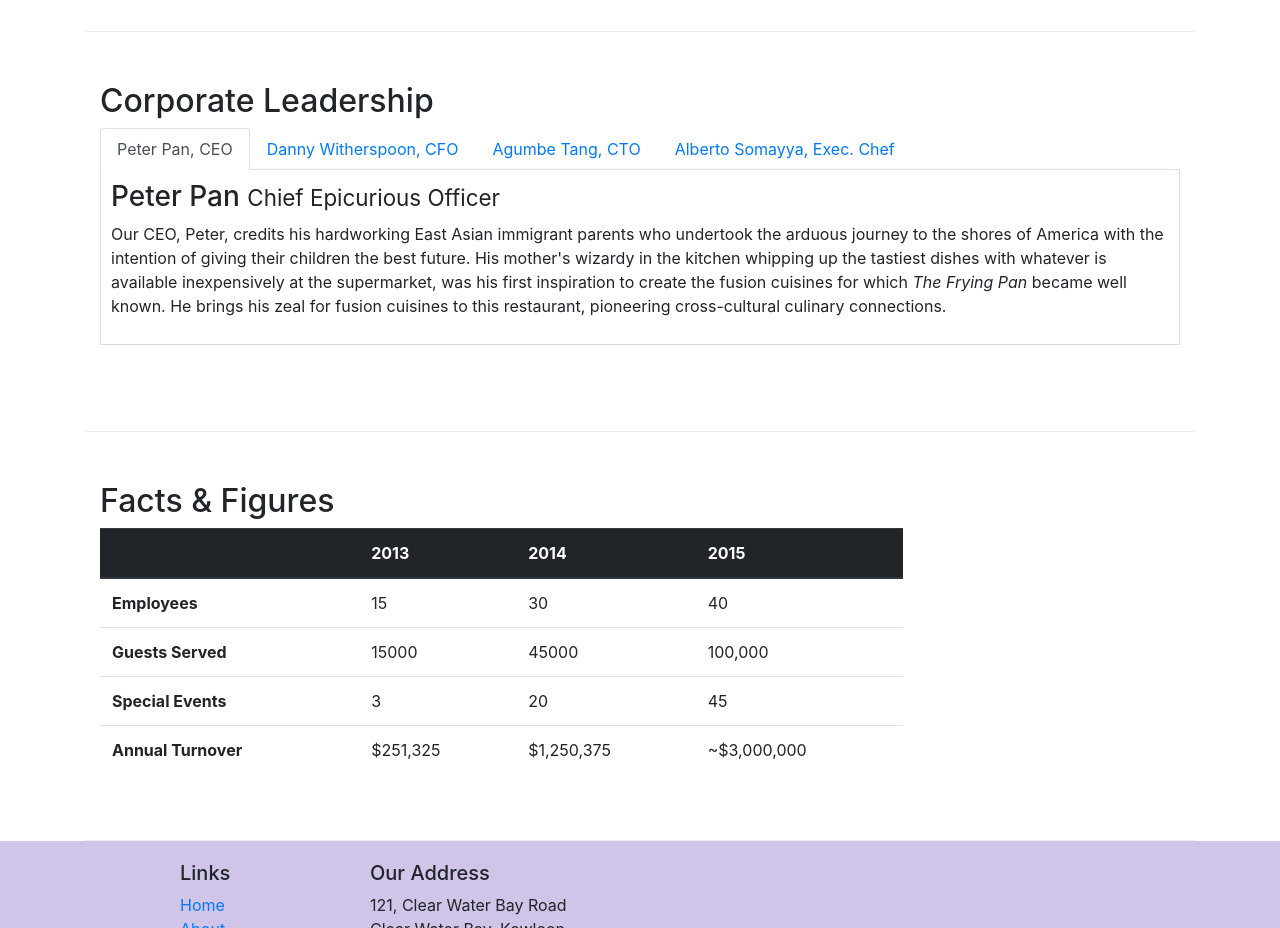
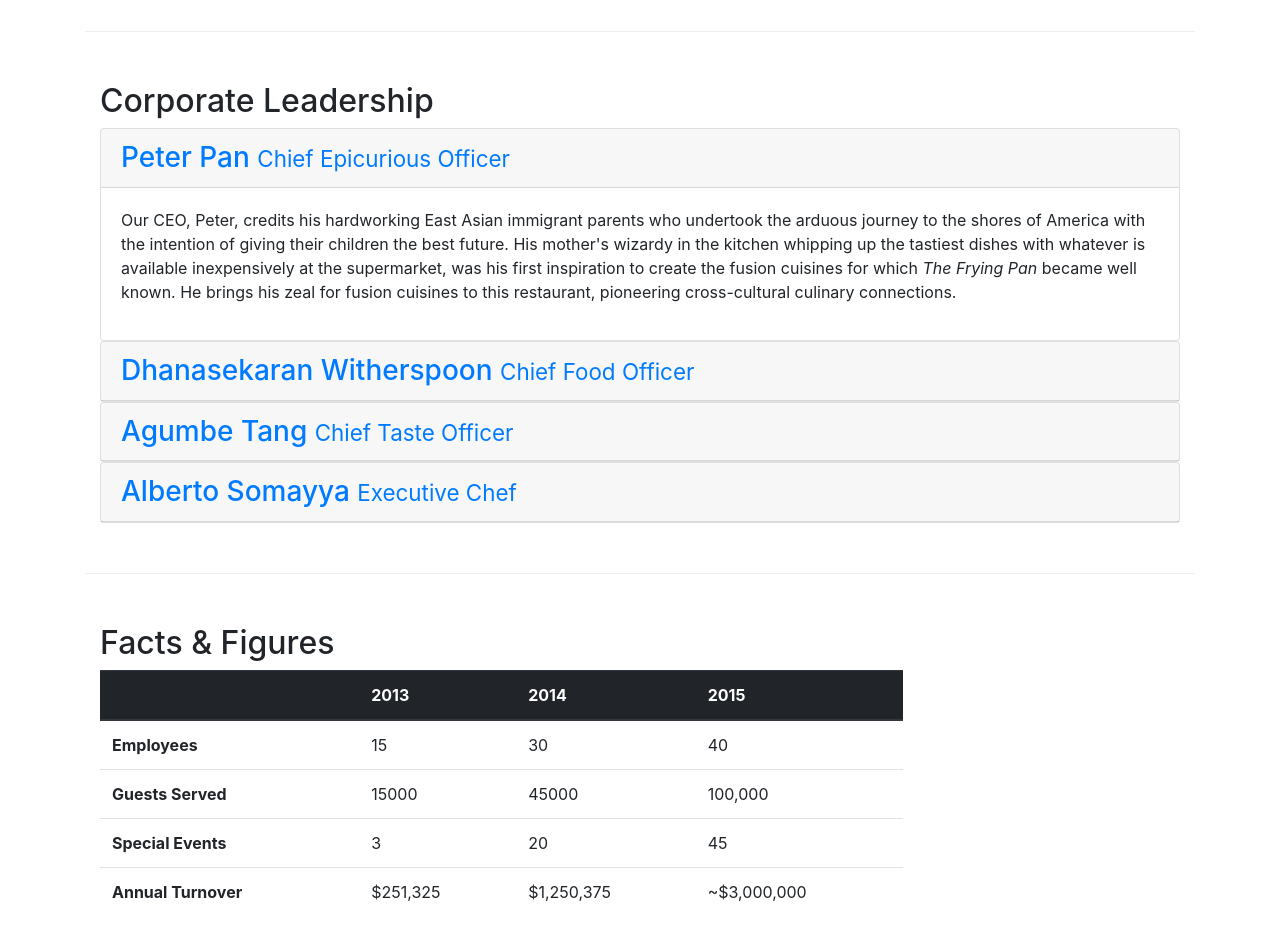
Before and after one commit to Chirag-Rathi/Con-fusion-Bootstrap, a website: page aboutus.html in a window 1280 px wide. Shown: the part 940-1868 px from the top of the page. Drawn offline with nearby package versions, Linux system fonts and the light colour scheme.

Commit message:
Accordion

```diff
--- a/aboutus.html
+++ b/aboutus.html
@@ -96,7 +96,7 @@
             <div class="col-12">
                 <h2>Corporate Leadership</h2>
 
-                <ul class="nav nav-tabs">
+               <!--  <ul class="nav nav-tabs">
                     <li class="nav-item">
                       <a class="nav-link active" href="#peter"
                         role="tab" data-toggle="tab">Peter Pan, CEO</a>
@@ -113,30 +113,50 @@
                       <a class="nav-link" href="#alberto" role="tab"
                         data-toggle="tab">Alberto Somayya, Exec. Chef</a>
                     </li>
-                </ul>
+                </ul> -->
 
-                <div class="tab-content">
-                    <div role="tabpanel" class="tab-pane fade show active" id="peter">
-                <h3>Peter Pan <small>Chief Epicurious Officer</small></h3>
-                <div class="d-none d-sm-block">
+                <div id="accordion">
+
+                    <div class="card">
+                        <div class="card-header" role = "tab" id="peterhead">
+                            <h3 class="mb-0">
+                               <a data-toggle="collapse" data-target = "#peter" href="">Peter Pan <small>Chief Epicurious Officer</small></a></h3>
+                        </div>
+                    <div role="tabpanel" class="collapse show " id="peter" data-parent = "#accordion">
+                <div class="d-none d-sm-block card-body">
                 <p>Our CEO, Peter, credits his hardworking East Asian immigrant parents who undertook the arduous journey to the shores of America with the intention of giving their children the best future. His mother's wizardy in the kitchen whipping up the tastiest dishes with whatever is available inexpensively at the supermarket, was his first inspiration to create the fusion cuisines for which <em>The Frying Pan</em> became well known. He brings his zeal for fusion cuisines to this restaurant, pioneering cross-cultural culinary connections.</p></div>
+                </div>
+                    </div>
+
+                <div class="card">
+                    <div class="card-header" role = "tab" id="dannyhead">
+                        <h3 class="mb-0">
+                           <a class="collapsed" data-toggle = "collapse" href="" data-target = "#danny"> Dhanasekaran Witherspoon <small>Chief Food Officer</small></a></h3>
+                    </div>
+               <div role="tabpanel" class="collapse" id="danny" data-parent = "#accordion">
+                <div class="d-none d-sm-block card-body"><p>Our CFO, Danny, as he is affectionately referred to by his colleagues, comes from a long established family tradition in farming and produce. His experiences growing up on a farm in the Australian outback gave him great appreciation for varieties of food sources. As he puts it in his own words, <em>Everything that runs, wins, and everything that stays, pays!</em></p></div>
             </div>
+        </div>
 
-               <div role="tabpanel" class="tab-pane fade" id="danny">
-                <h3>Dhanasekaran Witherspoon <small>Chief Food Officer</small></h3>
-                <div class="d-none d-sm-block"><p>Our CFO, Danny, as he is affectionately referred to by his colleagues, comes from a long established family tradition in farming and produce. His experiences growing up on a farm in the Australian outback gave him great appreciation for varieties of food sources. As he puts it in his own words, <em>Everything that runs, wins, and everything that stays, pays!</em></p></div>
+                    <div class="card">
+                    <div class="card-header" role = "tab" id="agumbehead">
+                        <h3 class="mb-0">
+                           <a class="collapsed" data-toggle = "collapse" href="" data-target = "#agumbe"> Agumbe Tang <small>Chief Taste Officer</small></a></h3>
+                    </div>
+               <div role="tabpanel" class="collapse" id="agumbe" data-parent = "#accordion">
+                <div class="d-none d-sm-block card-body"><p>Blessed with the most discerning gustatory sense, Agumbe, our CTO, personally ensures that every dish that we serve meets his exacting tastes. Our chefs dread the tongue lashing that ensues if their dish does not meet his exacting standards. He lives by his motto, <em>You click only if you survive my lick.</em></p></div>
             </div>
+        </div>
 
-                <div role="tabpanel" class="tab-pane fade" id="agumbe">
-                <h3>Agumbe Tang <small>Chief Taste Officer</small></h3>
-                <div class="d-none d-sm-block"><p>Blessed with the most discerning gustatory sense, Agumbe, our CTO, personally ensures that every dish that we serve meets his exacting tastes. Our chefs dread the tongue lashing that ensues if their dish does not meet his exacting standards. He lives by his motto, <em>You click only if you survive my lick.</em></p></div>
+                <div class="card">
+                    <div class="card-header" role = "tab" id="albertohead">
+                        <h3 class="mb-0">
+                           <a class="collapsed" data-toggle = "collapse" href="" data-target = "#alberto">Alberto Somayya <small>Executive Chef</small></a></h3>
+                    </div>
+               <div role="tabpanel" class="collapse" id="alberto" data-parent = "#accordion">
+                <div class="d-none d-sm-block card-body"><p>Award winning three-star Michelin chef with wide International experience having worked closely with whos-who in the culinary world, he specializes in creating mouthwatering Indo-Italian fusion experiences. He says, <em>Put together the cuisines from the two craziest cultures, and you get a winning hit! Amma Mia!</em></p></div>
             </div>
-
-                <div role="tabpanel" class="tab-pane fade" id="alberto">
-                <h3>Alberto Somayya <small>Executive Chef</small></h3>
-                <div class="d-none d-sm-block">
-                <p>Award winning three-star Michelin chef with wide International experience having worked closely with whos-who in the culinary world, he specializes in creating mouthwatering Indo-Italian fusion experiences. He says, <em>Put together the cuisines from the two craziest cultures, and you get a winning hit! Amma Mia!</em></p></div>
-            </div>
+        </div>
             </div>
             </div>
        </div>
```
